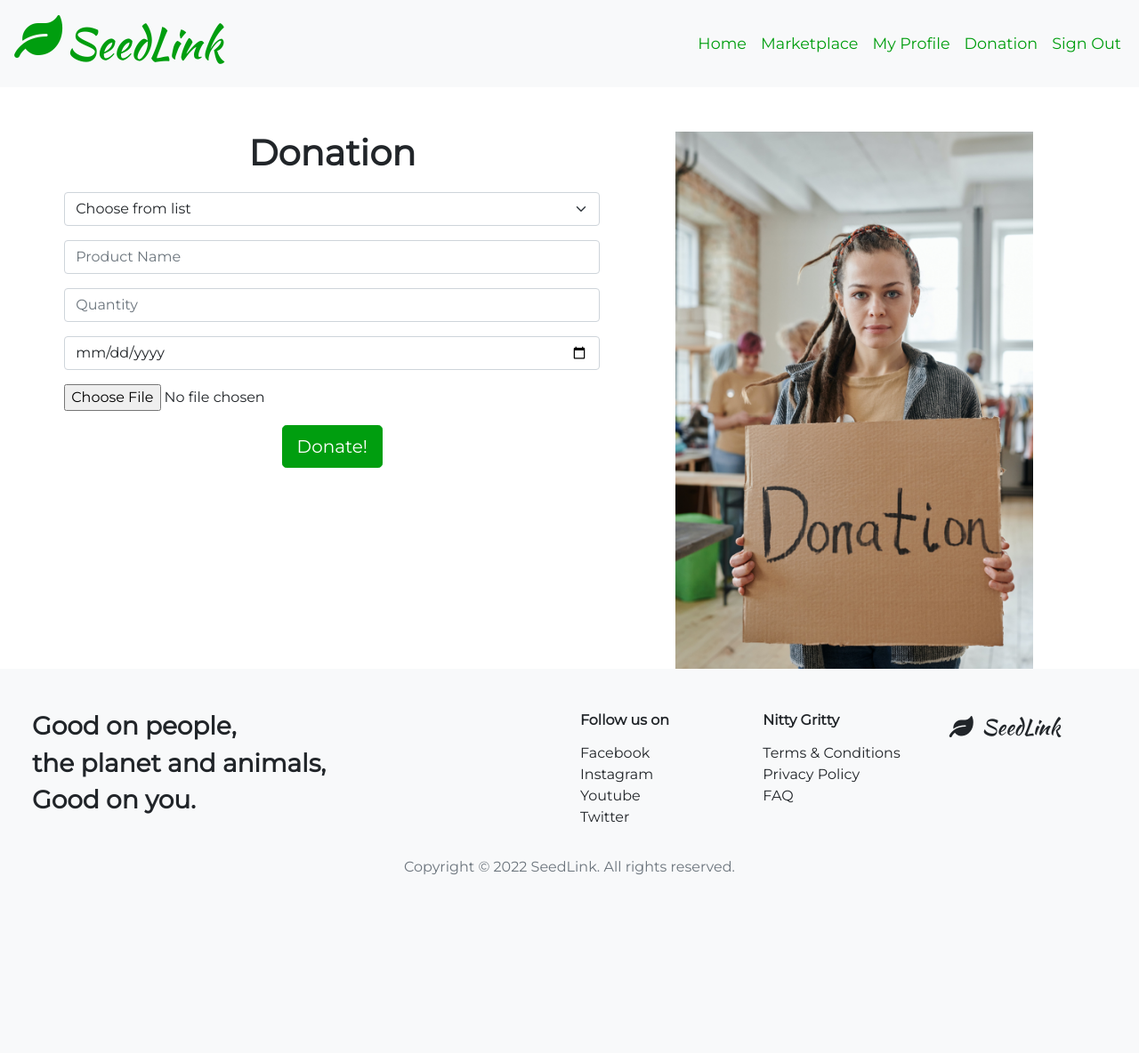
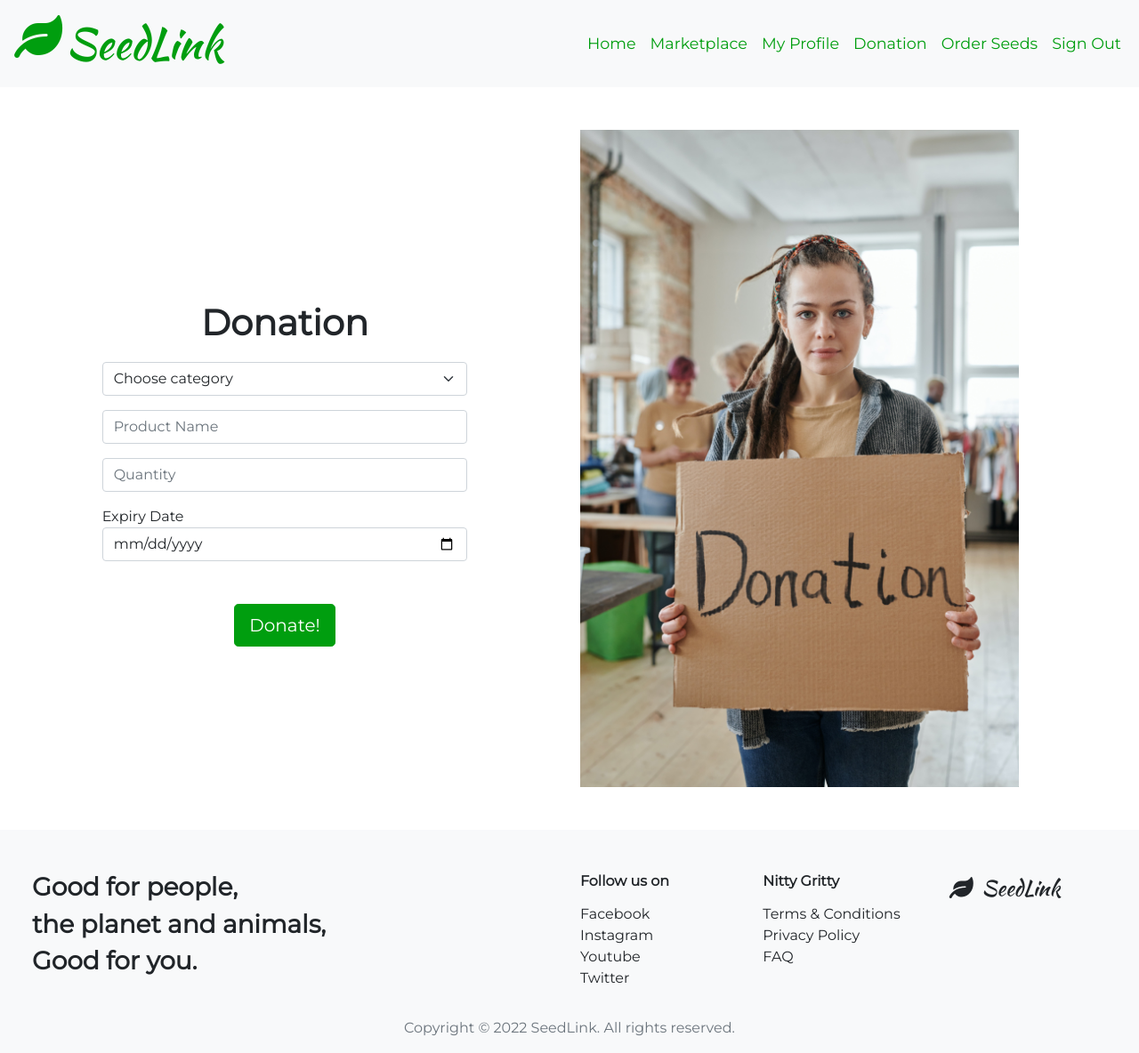
Before and after one commit to tindyc/seedlink, a Flask app: page /add_donation in a window 1280 px wide. Shown: the whole page at 89% size. Before the commit the page ends 984 px from the top, so only its background shows below. Run offline with Flask 2, Linux system fonts and the light colour scheme; the visitor is signed in with stand-in values (Sample User, id 1); data that the repository does not hold is empty; some libraries are stand-ins or nearby versions.

Commit message:
Style changes across the site forms

```diff
--- a/static/css/style.css
+++ b/static/css/style.css
@@ -97,18 +97,8 @@ a:link {
     margin-bottom: 20px;
 }
 
-.sign-in img {
-    margin-top: 50px;
-    width: 100%;
-    height: 100%;
-    object-fit: cover;
-}
-
-  /* Sign-up */
-
-.sign-up img {
-    margin-top: 50px;
-    width: 100%;
+.side-img img {
+    width: 80%;
     height: 100%;
     object-fit: cover;
 }
--- a/templates/add_donation.html
+++ b/templates/add_donation.html
@@ -3,19 +3,19 @@
 {% block content %}
 <!-- Page Heading -->
 <section class="container-fluid">
-    <div class="row">
-        <div class="col-lg-7 col-md-7 col-sm-12">
+    <div class="row align-items-center h-100 my-5">
+        <div class="col-12 col-md-6">
             <div class="row text-center">
                 <div class="col-10 offset-1 col-md-6 offset-md-3">
                     <h1 class="form-heading-signup">Donation</h1>
                 </div>
             </div>
             <!-- Add Donation Form-->
-            <form method="POST" action="" class="col-10 offset-1">
+            <form method="POST" action="" class="col-8 offset-2">
 
                 <div class="form-group">
                     <select class="form-select mb-3" aria-label="Produce Category">
-                        <option value="1">Choose from list</option>
+                        <option value="1">Choose category</option>
                         <option value="2">Fruits</option>
                         <option value="3">Vegetables</option>
                         <option value="4">Seeds</option>
@@ -33,12 +33,9 @@
                 </div>
 
                 <div class="form-group">
-                    <input type="date" class="form-control mb-3" id="expiry_date" name="expiry_date"
+                    <label for="expiry_date">Expiry Date</label>
+                    <input type="date" class="form-control mb-5" id="expiry_date" name="expiry_date"
                         placeholder="Expiry Date">
-                </div>
-
-                <div class="form-group">
-                    <input type="file" class="form-control-file mb-3" id="image" name="image">
                 </div>
 
                 <div class="row">
@@ -48,7 +45,7 @@
                 </div>
             </form>
         </div>
-        <div class="col-4 sign-up d-none d-md-block ">
+        <div class="col-6 side-img d-none d-md-block ">
             <img src="../static/images/donations.jpg" alt="Please give donations">
         </div>
     </div>
--- a/templates/base.html
+++ b/templates/base.html
@@ -48,6 +48,9 @@
             <li class="nav-item">
               <a href="{{ url_for('add_donation') }}" class="nav-link">Donation</a>
             </li>
+            <li class="nav-item">
+              <a href="{{ url_for('order_seeds') }}" class="nav-link">Order Seeds</a>
+            </li>
             <li>
               <a href="{{ url_for('logout') }}" class="nav-link">Sign Out</a>
             </li class="nav-item">
@@ -89,9 +92,9 @@
       <div class="row">
 
         <div class="d-none d-lg-block col-lg-6 text-left">
-          <h3>Good on people,</h3>
+          <h3>Good for people,</h3>
           <h3>the planet and animals,</h3>
-          <h3>Good on you.</h3>
+          <h3>Good for you.</h3>
         </div>
 
         <!-- Social Media links -->
--- a/templates/index.html
+++ b/templates/index.html
@@ -1,6 +1,6 @@
 {% extends "base.html" %}
 {% block content %}
-<section id="main-section" class="container-fluid mt-4 p-5">
+<section id="main-section" class="container-fluid p-5">
     <div class="row align-items-center h-100">
         <div class="col-sm-6 text-center mx-auto">
             <h2 class="mb-3">Let's Get Growing</h2>
@@ -9,7 +9,7 @@
             <p>Would you like to share your home grown produce with your local community?</p>
             <p>Order some seeds and get growing!</p>
             <div class="mt-4">
-                <a href="{{ url_for('order_seeds') }}" class="btn btn-lg btn-success mx-1 button-bottom">Order Seeds</a>
+                <a href="{{ url_for('register') }}" class="btn btn-lg btn-success mx-1 button-bottom">Join Us!</a>
                 <a href="#about" class="btn btn-lg btn-outline-success border-2 mx-1 button-bottom">Read More</a>
             </div>
 
```
Also changed, not shown: templates/login.html (+7 -7 lines), templates/order_seeds.html (+5 -5 lines), templates/register.html (+4 -4 lines).
